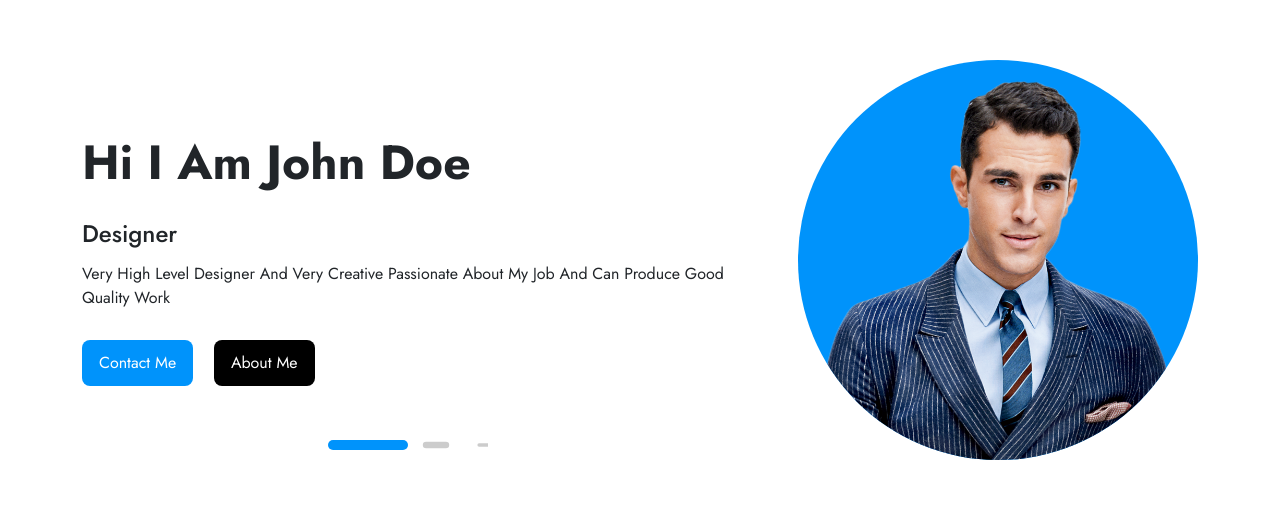
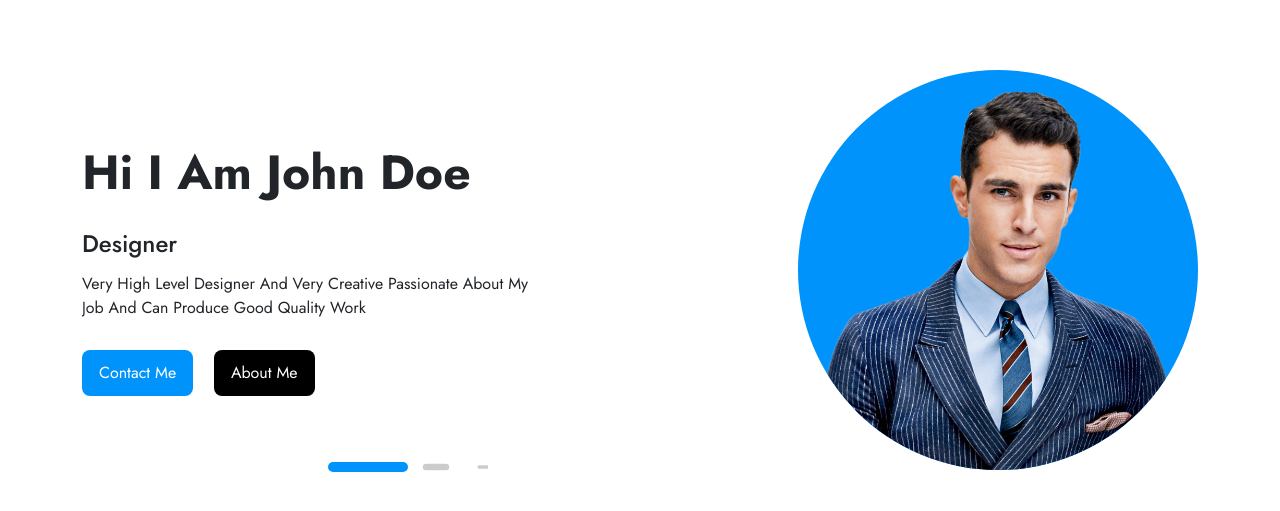
Before and after one commit to ajj97000/Portofolio, a PHP site: page / in a window 1280 px wide. Shown: the part 98-609 px from the top of the page. Run offline with PHP 8.4, Linux system fonts and the light colour scheme.

Commit message:
edit  swiper width

```diff
--- a/index.html
+++ b/index.html
@@ -57,16 +57,20 @@
                 <div class="swiper mySwiper">
                     <div class="swiper-wrapper">
                         <div class="swiper-slide">
+                            <div class="swiper__content">
                                 <h2 class="swiper__title">hi i am john doe</h2>
                                 <p class="swiper__subtitle">designer</p>
-                            <p class="swiper__description">very high level designer and very creative passionate about
+                                <p class="swiper__description">very high level designer and very creative passionate
+                                    about
                                     my
                                     job and can produce good
                                     quality work</p>
                                 <button class="button button--primary">Contact Me</button>
                                 <button class="button button--secondary">About Me</button>
                             </div>
+                        </div>
                         <div class="swiper-slide">
+                            <div class="swiper__content">
                                 <h2 class="swiper__title">my porpuse</h2>
                                 <p class="swiper__subtitle">is to be</p>
                                 <p class="swiper__description">a better at my job Lorem ipsum dolor sit amet consectetur
@@ -75,14 +79,18 @@
                                     voluptatem necessitatibus deleniti.</p>
                                 <button class="button button--primary">Contact Me</button>
                             </div>
+                        </div>
                         <div class="swiper-slide">
+                            <div class="swiper__content">
                                 <h2 class="swiper__title">hi i am john doe</h2>
                                 <p class="swiper__subtitle">designer</p>
-                            <p class="swiper__description">very high level designer and very creative passionate about
+                                <p class="swiper__description">very high level designer and very creative passionate
+                                    about
                                     my
                                     job and can produce good
                                     quality work</p>
                                 <button class="button button--primary">Contact Me</button>
+                            </div>
                         </div>
                     </div>
                     <div class="swiper-pagination"></div>
--- a/src/css/style.css
+++ b/src/css/style.css
@@ -131,6 +131,10 @@ body {
           padding-inline-end: var(--space-4xl);
 }
 
+.swiper__content {
+  width: 70%;
+}
+
 .swiper-wrapper {
   display: flex;
   align-items: center;
--- a/src/scss/components/_swiper.scss
+++ b/src/scss/components/_swiper.scss
@@ -1,5 +1,9 @@
 .swiper-slide {
     padding-inline-end: var(--space-4xl);
+}
+
+.swiper__content {
+    width: 70%;
 }
 
 .swiper-wrapper {
```
Also changed, not shown: 1 other file. Lines whose indentation alone changed are shown as unchanged.
